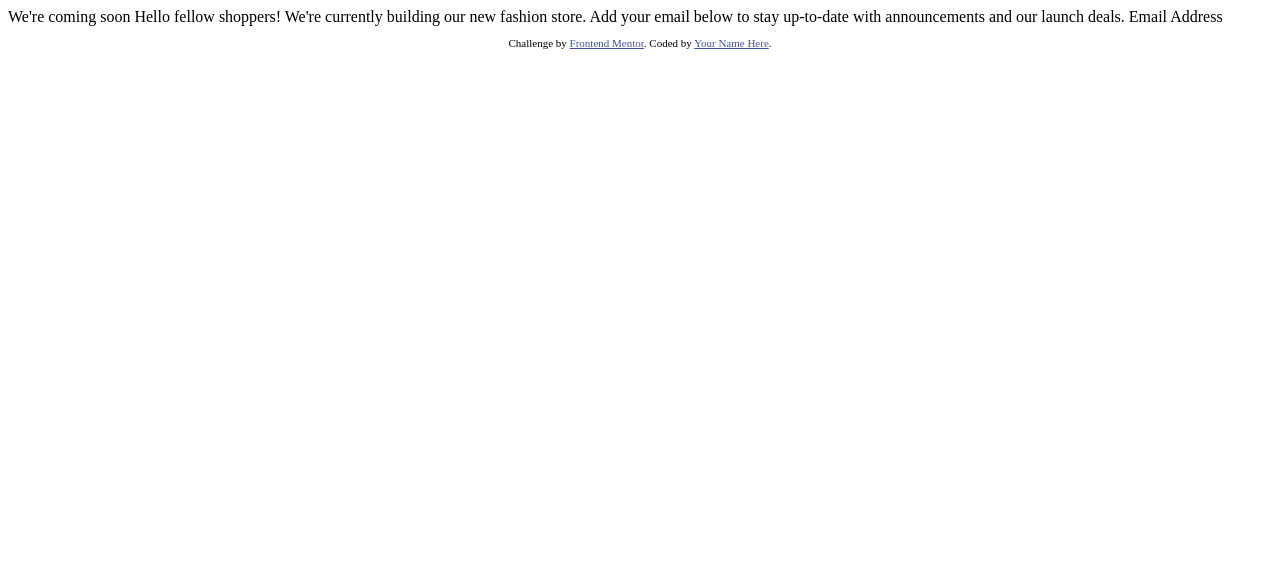
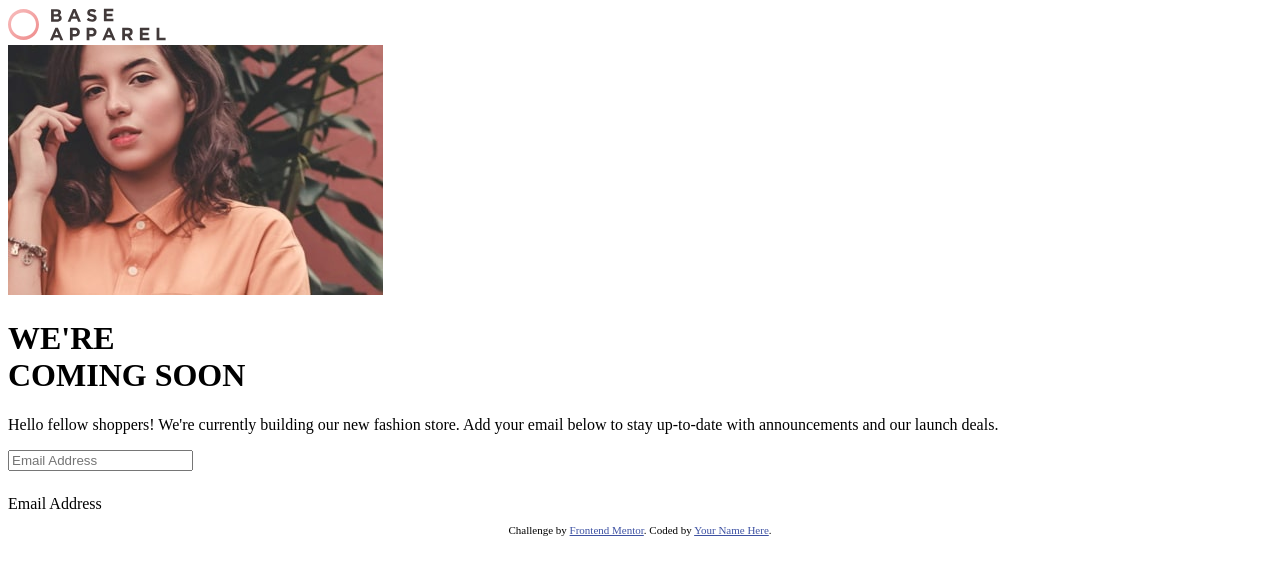
Before and after one commit to jeremyoduromanu/base-apparel-coming-soon-master, a plain HTML site: page index.html in a window 1280 px wide. Drawn offline with Linux system fonts and the light colour scheme.

Commit message:
coding html

```diff
--- a/index.html
+++ b/index.html
@@ -27,10 +27,34 @@
 
 <body>
 
-  We're coming soon
+  <main>
+    <div class="logo">
+      <img src="./images/logo.svg" alt="logo">
+    </div>
 
-  Hello fellow shoppers! We're currently building our new fashion store.
-  Add your email below to stay up-to-date with announcements and our launch deals.
+    <div class="hero-bg">
+      <img src="./images/hero-mobile.jpg" alt="background">
+    </div>
+
+    <div class="hero-text">
+      <h1><span>WE'RE</span><br>COMING SOON</h1>
+    </div>
+
+    <div class="hero-description">
+      <p>Hello fellow shoppers! We're currently building our new fashion store.
+        Add your email below to stay up-to-date with announcements and our launch deals.</p>
+    </div>
+
+    <div class="hero-form">
+      <form action="#">
+        <input type="email" name="email" id="email" required placeholder="Email Address">
+        <div class="submit-btn">
+          <img src="./images/icon-arrow.svg" alt="submit">
+        </div>
+      </form>
+    </div>
+  </main>
+
 
   Email Address
 
```
